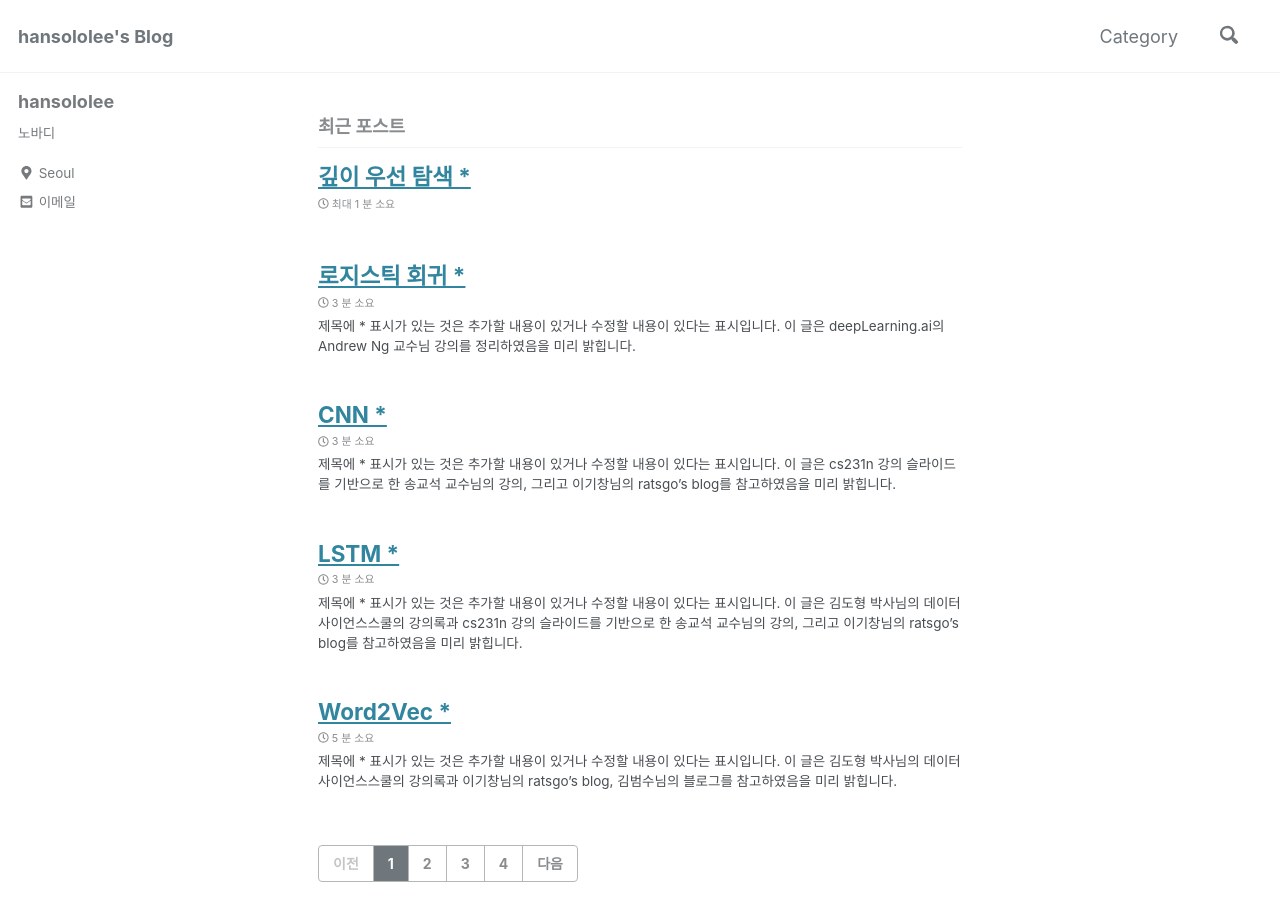
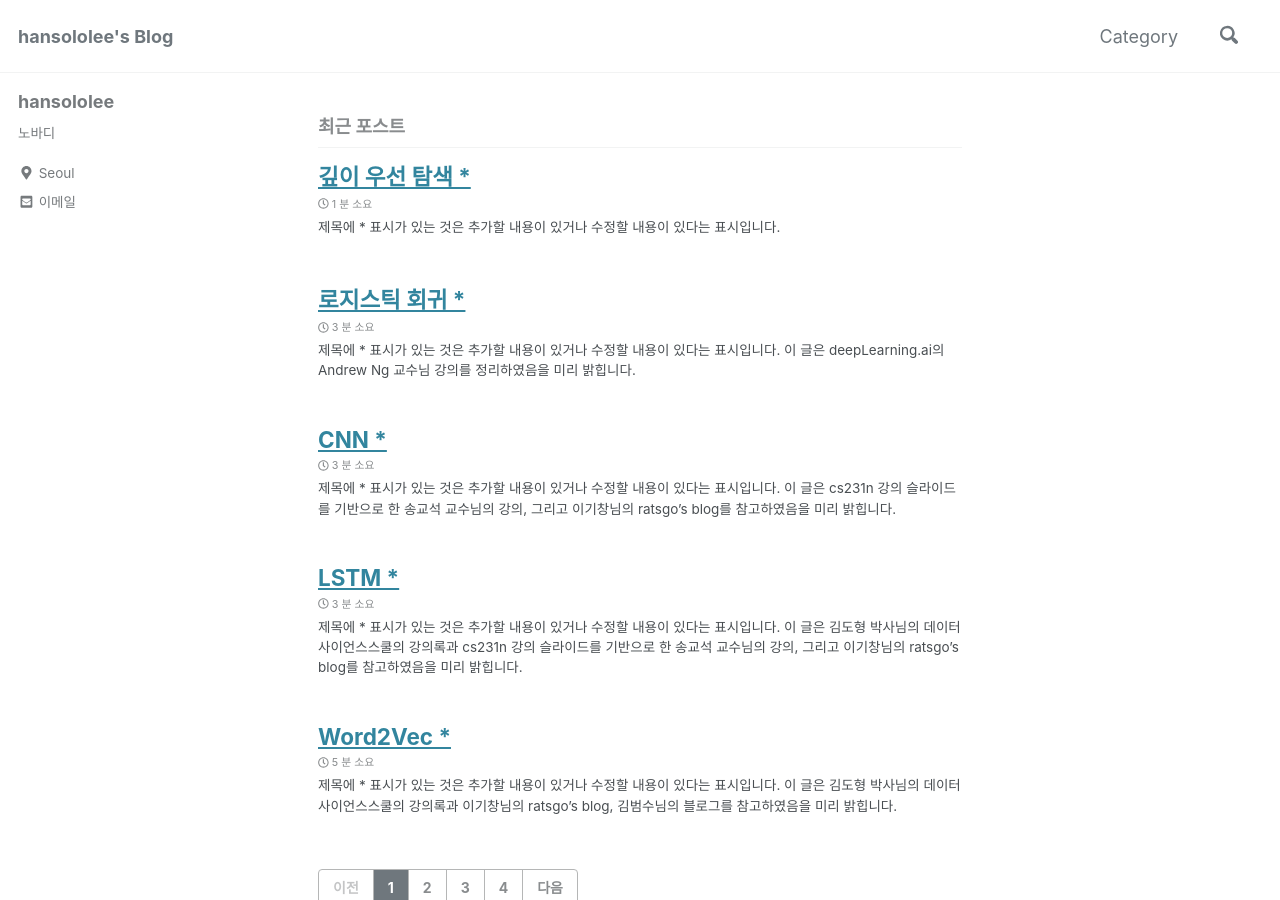
Before and after one commit to arisongha/hansololee.github.io, a Jekyll site: the page built from index.html, in a window 1280 px wide and 900 px high. Built offline with Jekyll 4.4.1, drawn with Linux system fonts in a browser that asks for light colours; cached includes are drawn as plain includes; nearby versions of some CDN libraries; the list of posts is cut into pages by our own code; some of the changed lines change nothing that is shown.

Commit message:
Update 2019-02-09-depth_first_search.md

```diff
--- a/_posts/2019-02-09-depth_first_search.md
+++ b/_posts/2019-02-09-depth_first_search.md
@@ -7,3 +7,39 @@ tags:
 categories:
   - Algorithm
 ---
+
+- 제목에 * 표시가 있는 것은 추가할 내용이 있거나 수정할 내용이 있다는 표시입니다.
+
+# 깊이우선 탐색(DFS)
+
+어떤 데이터를 탐색해야할 때 흔히 for와 while 반복문을 사용합니다. 정갈하게 순서대로 나열되어 있는 자료의 경우 이 두가지를 사용해도 충분히 전체 탐색을 할 수가 있습니다. 하지만 그렇지 않은 경우에는 어떻게 해야 할까요? 예를 들어 두사람이 오목을 둘때 먼저 둔 사람이 이길수 있는 경우의 수를 뽑아내야 한다면 for와 while 문 만으로 해결하기엔 벅찰 것입니다. 이럴 때 사용하는 것이 **깊이우선 탐색(Depth First Search)** 과 **너비우선 탐색(Breadth First Search)** 입니다. 여기서는 깊이우선 탐색에 대해 알아보겠습니다. 설명에 앞서 그래프에 대해서 먼저 이해하고 가겠습니다.
+
+위에서 오목에 대한 예시를 들었으니 이번에도 오목으로 예를 들겠습니다. 오목을 처음 시작했을 때 오목판에 바둑돌이 하나도 놓이지 않은 상태를 노드로 만듭니다. 그리고 먼저 바둑돌을 두는 사람이 놓을 수 있는 모든 방법을 엣지로 만듭니다. 각 엣지의 경우대로 바둑돌을 놓았을때 발생하는 돌의 배치를 새로운 노드로 만듭니다. 그리고 상대방이 그에 대응해 바둑돌을 놓을 수 있는 방법을 엣지로 표현합니다. 이를 반복하면 바둑돌의 배치를 그래프의 노드로, 바둑돌을 놓을 수 있는 방법을 엣지로 하는 그래프를 만들 수 있게 됩니다. (아래 그림은 예시와 관련없는 그래프의 그림입니다.)
+
+<center><img data-action="zoom" src='{{ "/assets/img/graph_01.png" | relative_url }}' alt='absolute'></center>
+<center><a href="https://www.thesearchagency.com/2017/01/supercharge-influencer-marketing-efforts-social-graph-theory/">출처</a></center>
+<br/>
+
+이제 이렇게 표현된 그래프로 **깊이우선 탐색** 에 대해 자세히 알아보겠습니다.
+
+<center><img data-action="zoom" src='{{ "/assets/img/dfs_01.png" | relative_url }}' alt='absolute'></center>
+<center><a href="https://www.researchgate.net/figure/Fig-4-Illustrating-DFS-algorithm_fig2_271523961">출처</a></center>
+<br/>
+
+깊이우선 탐색은 이름에서도 직관적으로 알수 있듯이 그래프의 아래방향(깊이)를 우선적으로 탐색하는 방법입니다. 위 그림으로 차근차근 설명해 보겠습니다.
+
+탐색의 시작은 노드 A부터 시작합니다. 그리고 A에서 아래방향으로 갈 수 있는 곳이 있나 찾습니다. 일단 B와 C가 있지만 왼쪽에 위치한 것부터 발견하므로 노드 B를 먼저 찾게 됩니다. 그래서 그림에서 처럼 **1** 번 화살표 이동을 하게됩니다. 이렇게 깊이우선 탐색 규칙에 따라서 노드 B 다음에 위치한 노드를 탐색해야합니다. 하지만 노드 B를 조사하고 난 후에는 노드 A로 다시 돌아와야 하는데 B 노드 이전에 A노드를 거쳤다는 것을 어떻게 알 수 있을까요? 그리고 노드 A로 돌아왔을 때, 노드 B에 방문했었는지는 어떻게 알수 있을까요?
+
+ 노드 B를 탐색하기 이전에 노드 A에 방문했다고 표시해놓으면 이후에 돌아와서도 탐색을 계속할 수 있습니다. 메모리 그림으로 나타내면 다음과 같습니다.
+
+ > A | | | | ...
+
+ 이후에 **1** 번 화살표 이동을 하여 노드 B까지 이동합니다. 이 때 마찬가지로 노드 B에 방문했다는 것을 배열에 저장합니다.
+
+ > A | B | | | ...
+
+ 그 다음으로 **2** 번 화살표 이동대로 노드 D까지 이동합니다. 또한 노드 D에 방문했다는 것을 저장합니다.
+
+ > A | B | D | | ...
+
+ 노드 D 아래에는 G와 H 2개의 노드가 있습니다. 왼쪽 우선 탐색이므로 노드 H로 먼저 이동합니다. 그런데 노드 H 아래에는 더이상 노드가 존재하지 않습니다. 따라서 다시 이전 노드인 D로 돌아가야 합니다.
```
